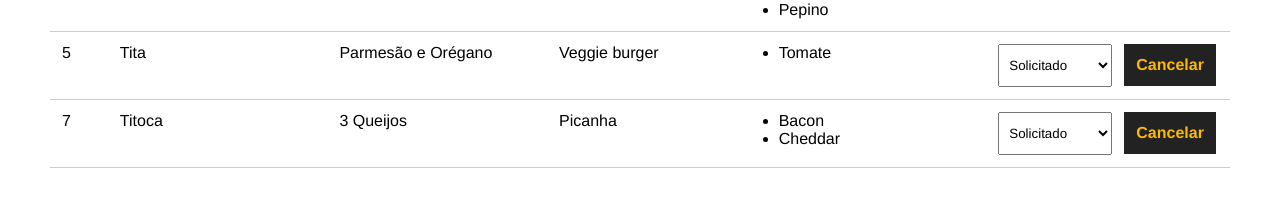
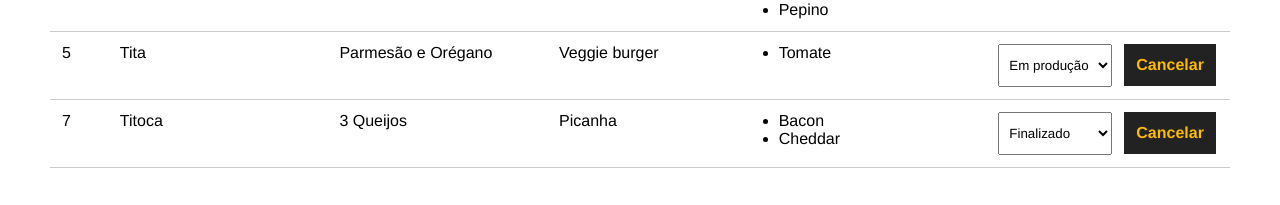
Before and after one commit to codemaia/burger-project, a Vue app: page /pedidos in a window 1280 px wide. Shown: the part 316-521 px from the top of the page. Built offline with nearby package versions, Linux system fonts and the light colour scheme; data requests are answered from the project's data file.

Commit message:
add update status

```diff
--- a/db/db.json
+++ b/db/db.json
@@ -102,7 +102,7 @@
       "opcionais": [
         "Tomate"
       ],
-      "status": "Solicitado",
+      "status": "Em produção",
       "id": 5
     },
     {
@@ -113,7 +113,7 @@
         "Bacon",
         "Cheddar"
       ],
-      "status": "Solicitado",
+      "status": "Finalizado",
       "id": 7
     }
   ]
--- a/src/components/Dashboard.vue
+++ b/src/components/Dashboard.vue
@@ -24,9 +24,9 @@
                     </ul>
                 </div>
                 <div>
-                    <select name="status" class="status">
+                    <select name="status" class="status" @change="updatedBurger($event, burger.id)" >
                         <option value="">Selecione</option>                 <!-- binda o status do objeto burger "Solicitado"  -->
-                        <option v-for="s in status" :key="s.id" value="s.tipo" :selected="burger.status == s.tipo" >{{ s.tipo }}</option>
+                        <option v-for="s in status" :key="s.id" :value="s.tipo" :selected="burger.status == s.tipo" >{{ s.tipo }}</option>
                     </select>
                     <button class="delete-btn" @click="deleteBurger(burger.id)">Cancelar</button>
                 </div>
@@ -80,6 +80,22 @@
             //inserir msg de delete aqui
 
             this.getPedidos();
+
+        },
+        async updatedBurger(event, id) {
+
+            const option = event.target.value;
+
+            const dataJson = JSON.stringify({ status: option });
+
+            const req = await fetch(`http://localhost:3000/burgers/${id}`, {
+                method: "PATCH",
+                headers: { "Content-Type": "application/json" },
+                body: dataJson
+            });
+
+            const res = await req.json();
+
 
         }
     },
```
